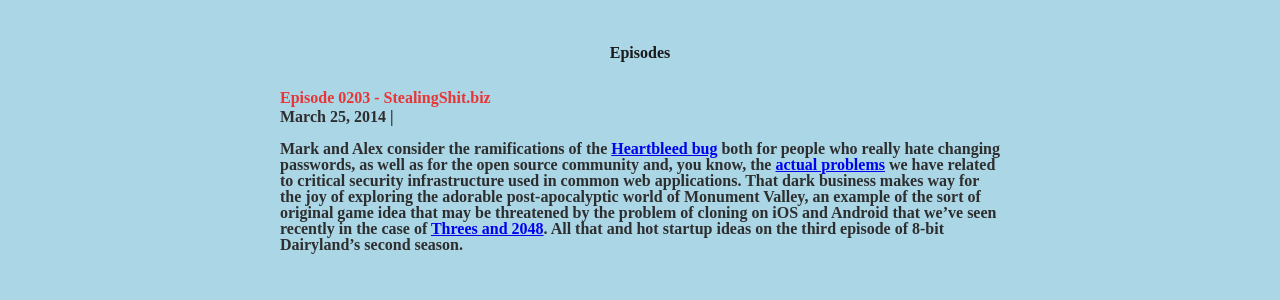
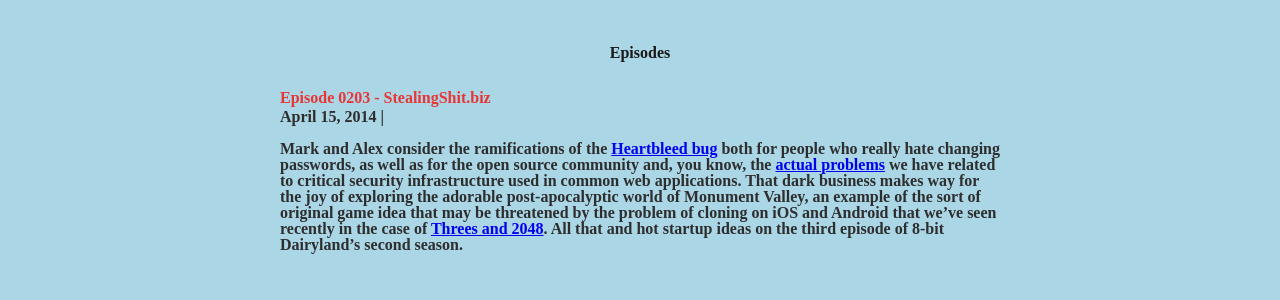
Before and after one commit to 8bitdairylandpodcast/8bitdairylandpodcast.github.io, a Jekyll site: the page built from index.html, in a window 1280 px wide. Shown: the part 950-1250 px from the top of the page. Built offline with Jekyll 4.4.1, drawn with Linux system fonts in a browser that asks for light colours; nearby versions of some CDN libraries.

Commit message:
Corrected date

```diff
--- a/_posts/2014-04-15-StealingShit-biz.md
+++ b/_posts/2014-04-15-StealingShit-biz.md
@@ -1,6 +1,6 @@
 ---
 layout: episode
-date: 2014-03-25 10:00:00
+date: 2014-04-15 10:00:00
 title: Episode 0203 - StealingShit.biz
 duration: 42:41
 length: 58865355
```
